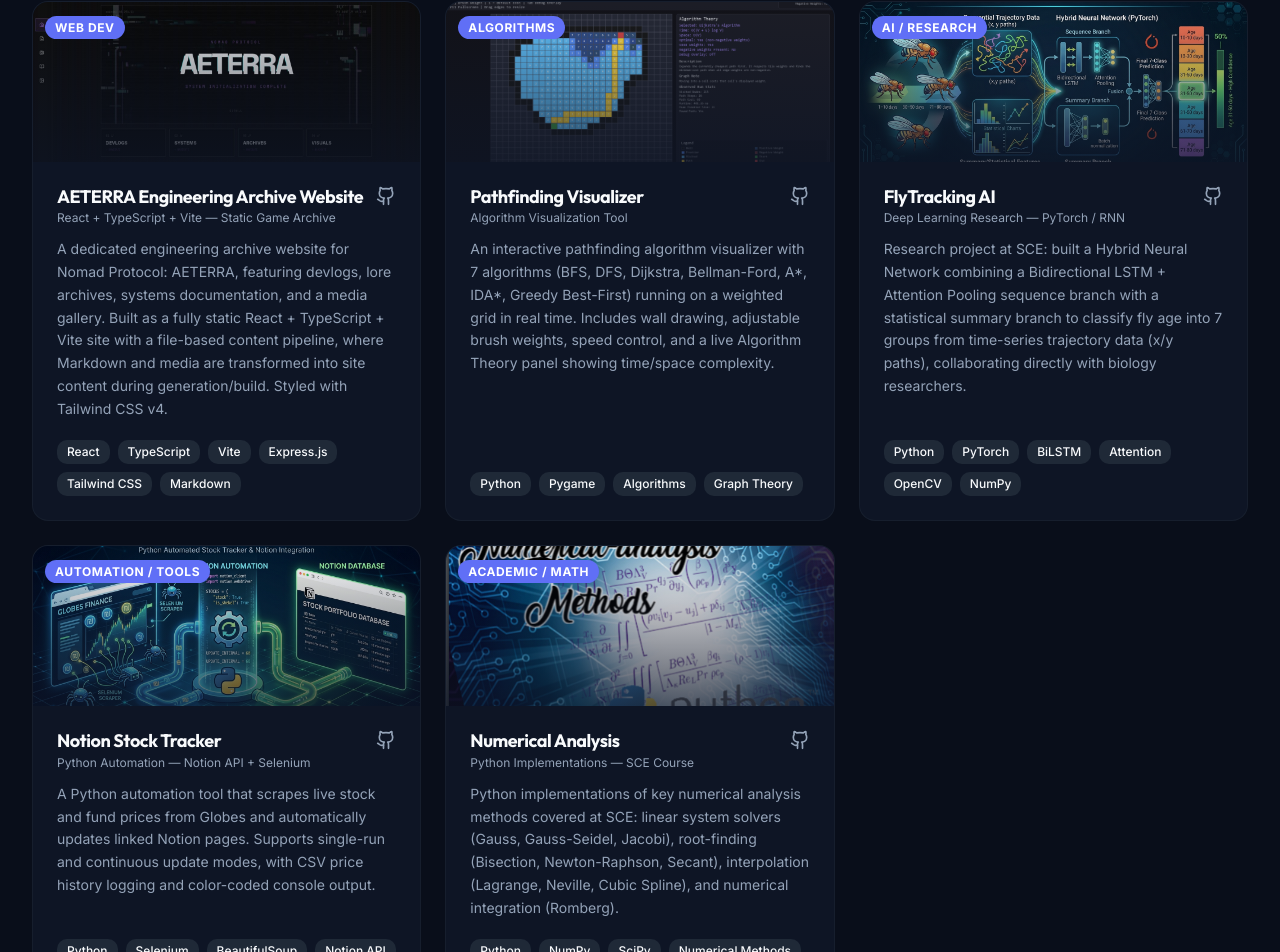
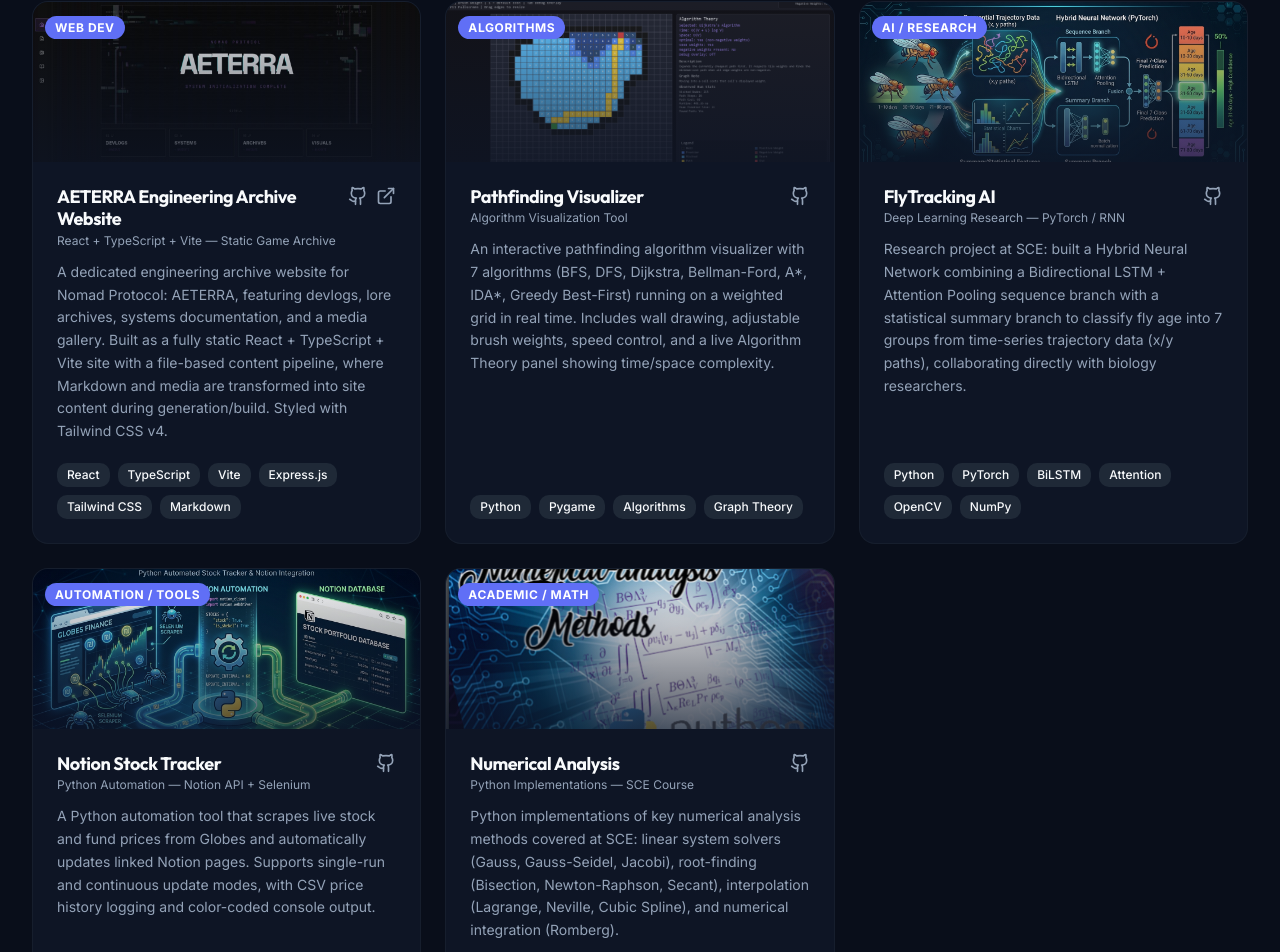
Before and after one commit to JordanDaudu/PersonalPortfolio, a React (Vite) app: page / in a window 1280 px wide. Shown: the part 5310-6262 px from the top of the page. Built offline with nearby package versions, Linux system fonts and the light colour scheme; no server answers.

Commit message:
Add demo URL and update CV PDF
Set the demoUrl for the Nomad-Protocol-Aeterra portfolio entry to the live site (https://nomad-protocol-aeterra.onrender.com/) so the project links to its hosted demo. Also replace the public/JordanDaudu_CV.pdf binary with an updated PDF.

```diff
--- a/src/data/portfolio.ts
+++ b/src/data/portfolio.ts
@@ -187,7 +187,7 @@ export const PORTFOLIO = {
         "Custom design system with ambient interactive backgrounds",
       ],
       githubUrl: "https://github.com/JordanDaudu/Nomad-Protocol-Aeterra-Website",
-      demoUrl: "",
+      demoUrl: "https://nomad-protocol-aeterra.onrender.com/",
     },
     {
       id: "pathfinding-visualizer",
```
Also changed, not shown: 1 other file (tests, documents, lock files or other folders).
